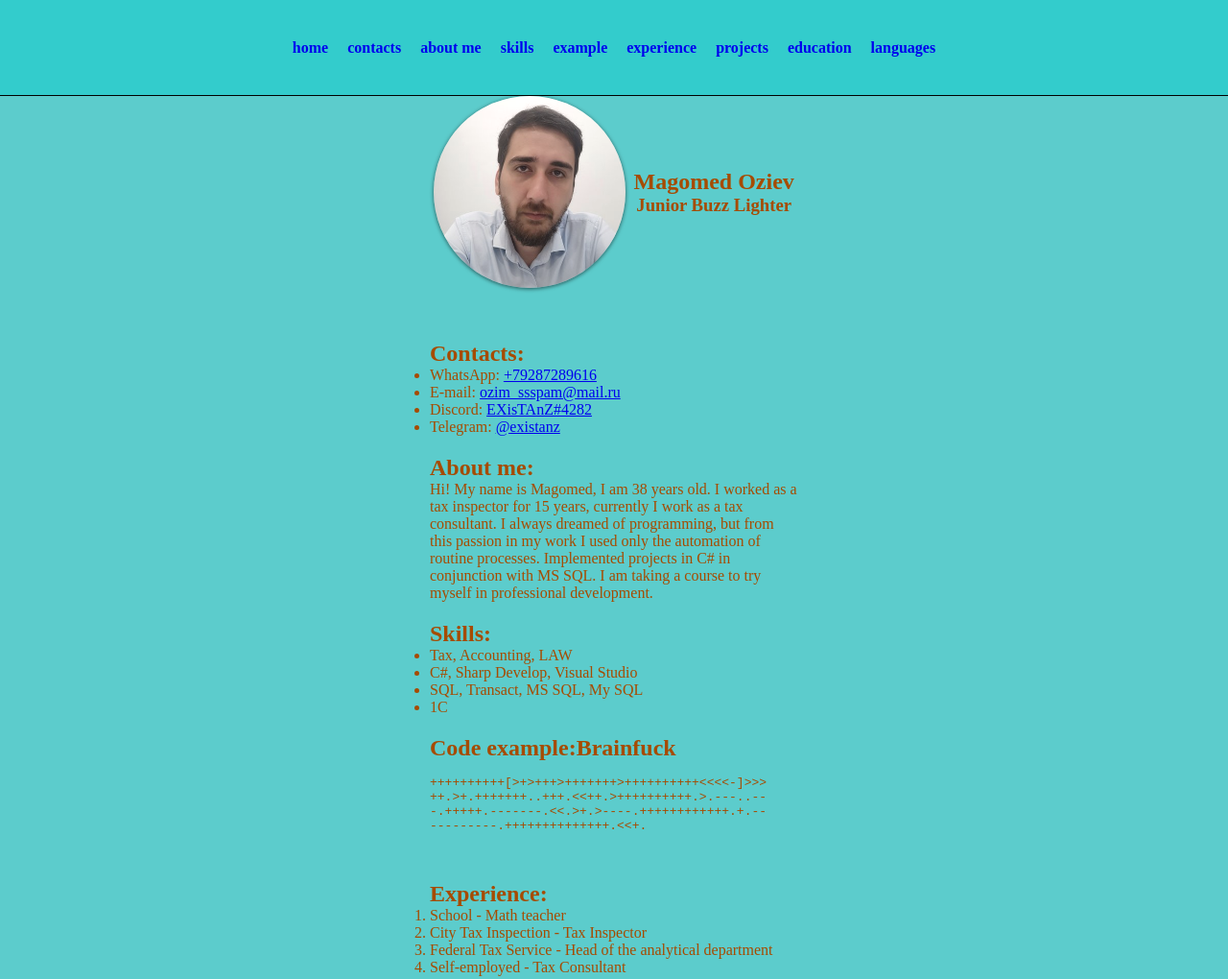
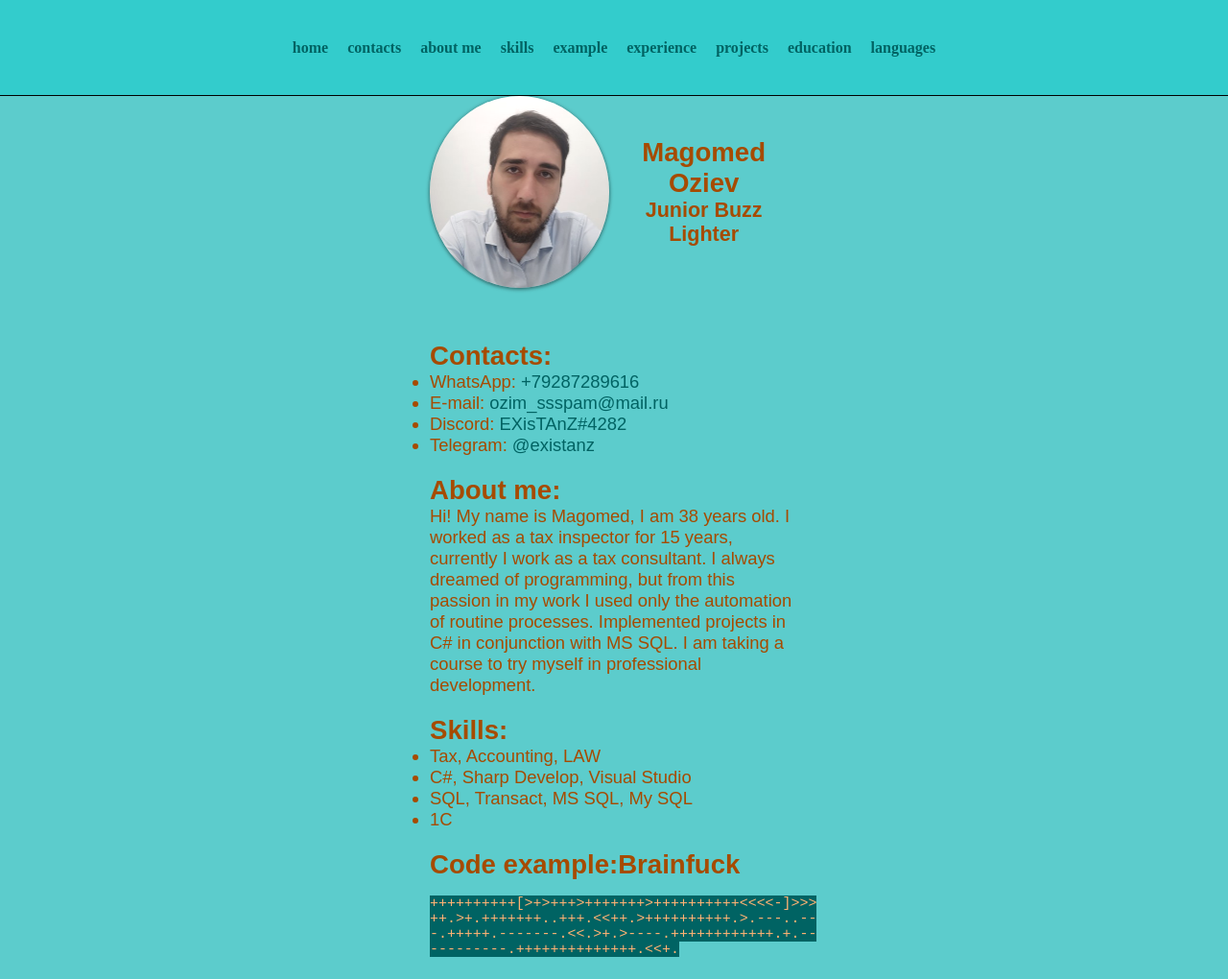
Before and after one commit to EXisTAnZ/rsschool-cv, a plain HTML site: page index.html in a window 1280 px wide. Shown: the top 1020 px of the page at 96% size. Drawn offline with Linux system fonts and the light colour scheme.

Commit message:
modified:   css/style2.css 	modified:   index.html

```diff
--- a/css/style2.css
+++ b/css/style2.css
@@ -6,6 +6,10 @@
 html {
     scroll-behavior: smooth;
 }
+@font-face {
+    font-family: 'Source Sans Pro', sans-serif;
+     src: url("assets/fonts/SourceSansPro-Regular.ttf");
+   }
 body {
     background-color: #5CCCCC;
     color:#A64B00;
@@ -24,7 +28,16 @@ body {
     border-bottom: 1px solid black;
     font-weight: bold;
 }
-
+a{
+    color: #006363;
+    text-decoration: none;
+    transition: .3s;
+}
+a:hover {
+    text-decoration: underline overline;
+    background-color: #009999;
+    transition: .8s;
+}
 
 .photo {
     width: 200px;
@@ -59,8 +72,16 @@ body {
 }
 
 .menu a {
+    color: #006363;
     text-decoration: none;
+    transition: .3s;
 }
+.menu a:hover {
+    color: #5CCCCC;
+    background-color: #A64B00;
+    transition: .8s;
+}
+
 
 .empty-filler {
     height: 100px;
@@ -76,13 +97,18 @@ body {
     width: 100%;
     max-width: 1440px;
     min-width: 320px;
+    font-family: sans-serif;
+    font-size: 115%;
 }
 
 .main section {
     width: 30%;
     margin-bottom: 20px;
 }
-
+.example code {
+    color: #ffb273;
+    background-color: #006363;
+}
 .home {
     padding-top: 100px;
 }
--- a/index.html
+++ b/index.html
@@ -36,7 +36,7 @@
             <h2>Contacts:</h2>
             <ul>
                 <li>WhatsApp: <a href="https://api.whatsapp.com/send?phone=79289289292&text=Hi%20im%20from%20Rolling%20Scopes" title="wa.me">+79287289616</a></li>
-                <li>E-mail: <a href="ozim_ssspam@mail.ru" title="email">ozim_ssspam@mail.ru</a></li>
+                <li>E-mail: <a href="mailto:ozim_ssspam@mail.ru" title="email">ozim_ssspam@mail.ru</a></li>
                 <li>Discord: <a href="https://discord.gg/EXisTAnZ#4282" title="Discord">EXisTAnZ#4282</a></li>
                 <li>Telegram: <a href="https://t.me/PlastExe" title="t.me">@existanz</a></li>
               </ul>
@@ -61,12 +61,11 @@
         <section class="example" id="example">
             <h2>Code example:Brainfuck</h2>
             <pre>
-                <code>
+                <code clas="examplecode">
 ++++++++++[>+>+++>+++++++>++++++++++&#x3C;&#x3C;&#x3C;&#x3C;-]>>>
 ++.>+.+++++++..+++.&#x3C;&#x3C;++.>++++++++++.>.---..--
 -.+++++.-------.&#x3C;&#x3C;.>+.>----.++++++++++++.+.--
----------.++++++++++++++.&#x3C;&#x3C;+.
-		</code>
+---------.++++++++++++++.&#x3C;&#x3C;+.</code>
             </pre>
         </section>
         <section class="experience" id="experience">
```
